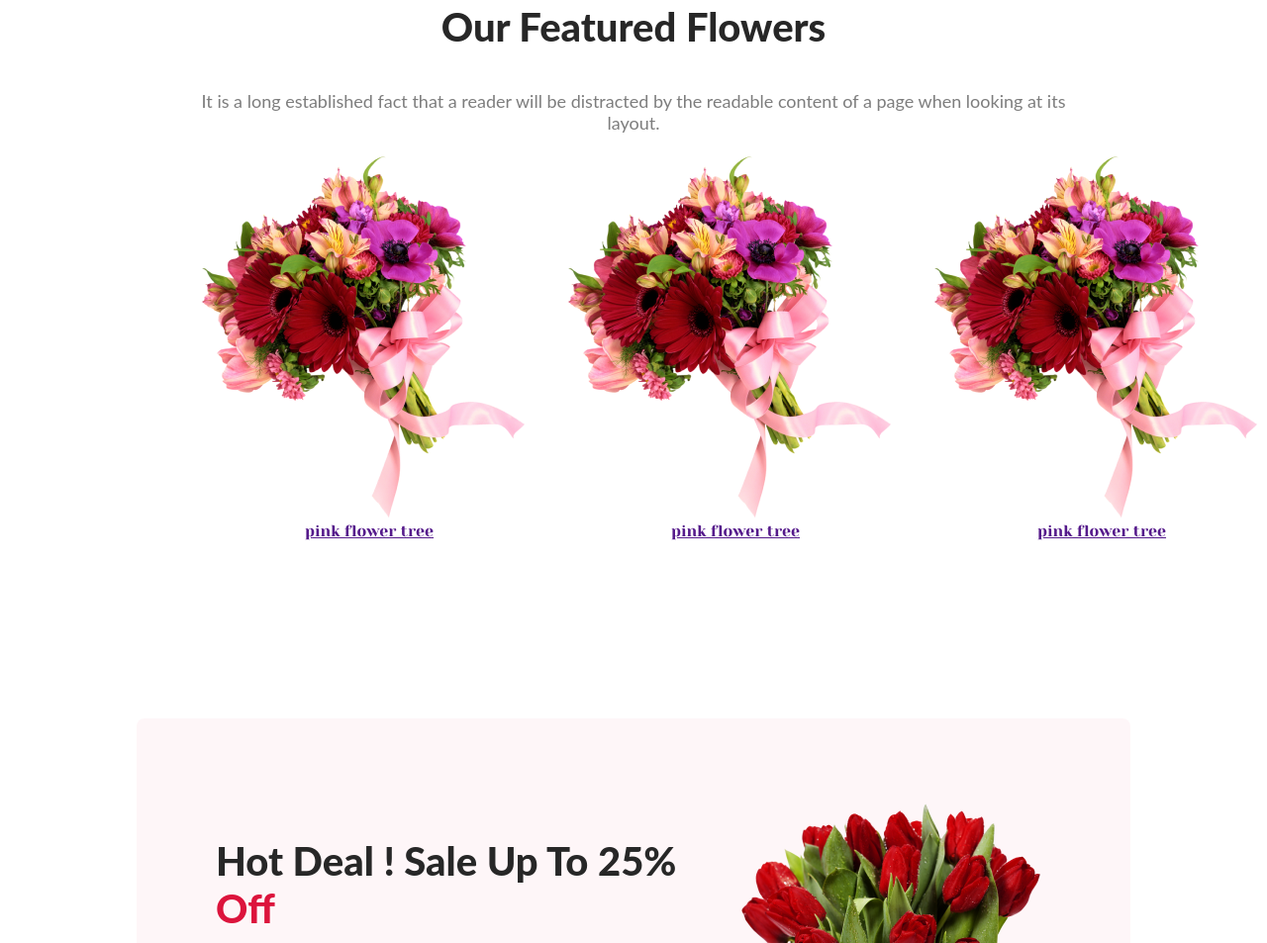
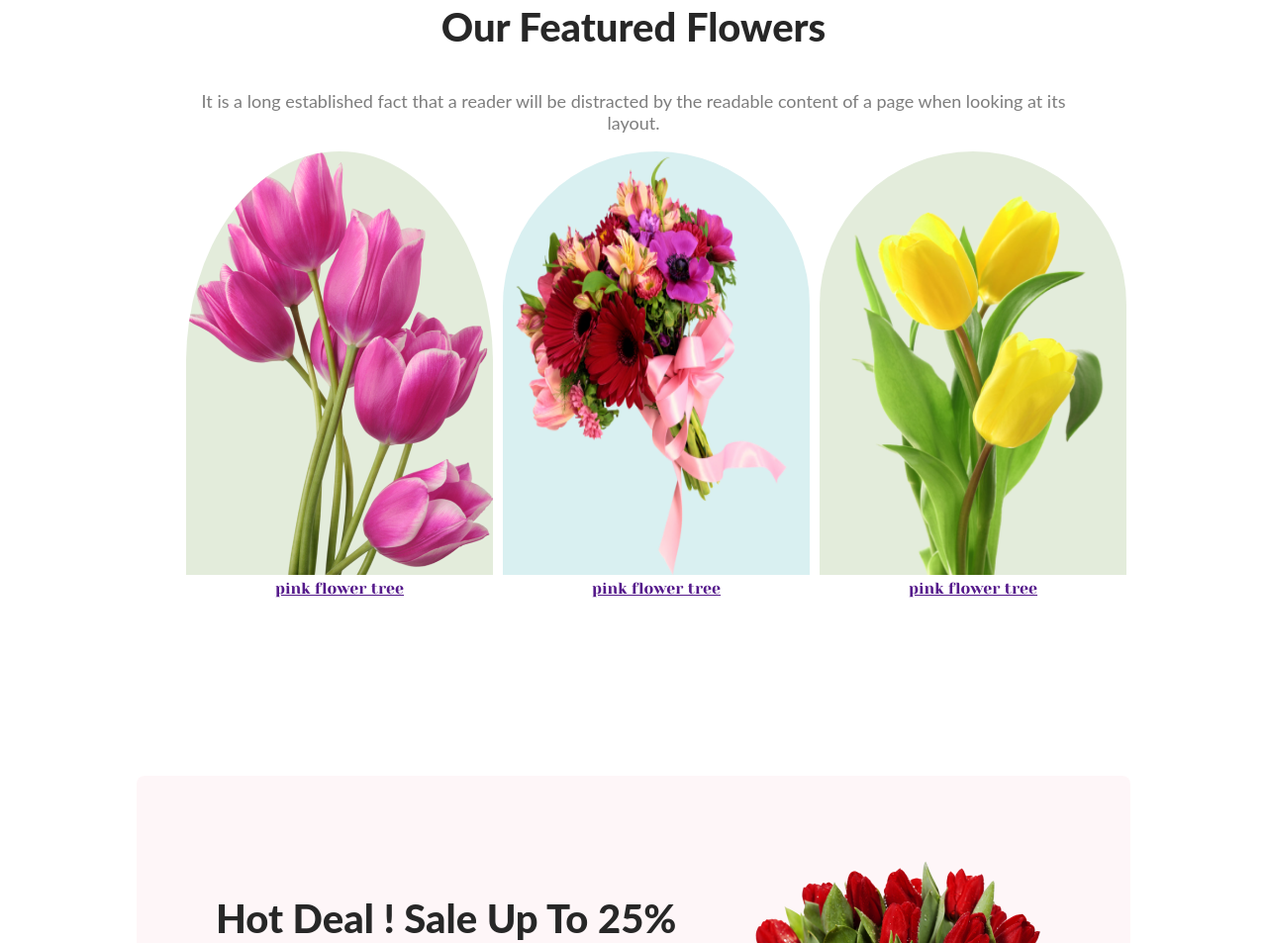
Before and after one commit to nondi58/reset-assgnment-1, a plain HTML site: page index.html in a window 1280 px wide. Shown: the part 1418-2371 px from the top of the page at 99% size. Drawn offline with Linux system fonts and the light colour scheme.

Commit message:
first commit

```diff
--- a/index.html
+++ b/index.html
@@ -51,15 +51,19 @@
 
             </div>
             <div class="image-part">
-                <div><img src="Flower Asset/pngwing 5.png" alt="">
+                <div><img src="Flower Asset/pngwing 6.png" alt="" style="background-color: rgba(71, 125, 17, 0.15); border-top-left-radius: 50%; border-top-right-radius: 50%;width: 310px;
+                    height: 428px;">
                     <a href="">pink flower tree</a>
 
                 </div>
-                <div><img src="Flower Asset/pngwing 5.png" alt="">
+                <div><img src="Flower Asset/pngwing 5.png" style="background-color:  rgba(5, 151, 160, 0.15);border-radius: 300px 300px 0px 0px;width: 310px;
+                    height: 428px;"
+                     alt="">
                     <a href="">pink flower tree</a>
 
                 </div>
-                <div><img src="Flower Asset/pngwing 5.png" alt="">
+                <div><img src="Flower Asset/pngwing 7.png" style="background-color:rgba(71, 125, 17, 0.15); border-radius: 300px 300px 0px 0px;width: 310px;
+                    height: 428px;" alt="">
                     <a href="">pink flower tree</a>
 
                 </div>
--- a/styles/style.css
+++ b/styles/style.css
@@ -95,6 +95,7 @@ nav li {
 .image-part {
     display: flex;
     text-align: center;
+    gap: 10px;
 
 
 
```
